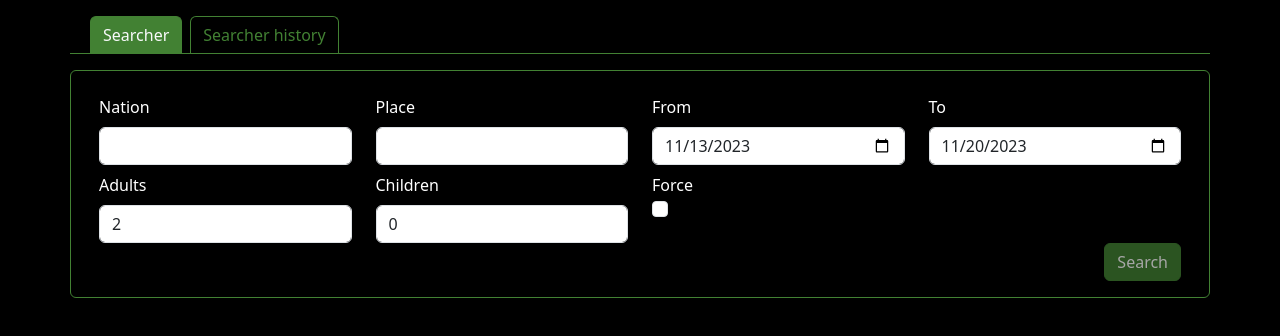
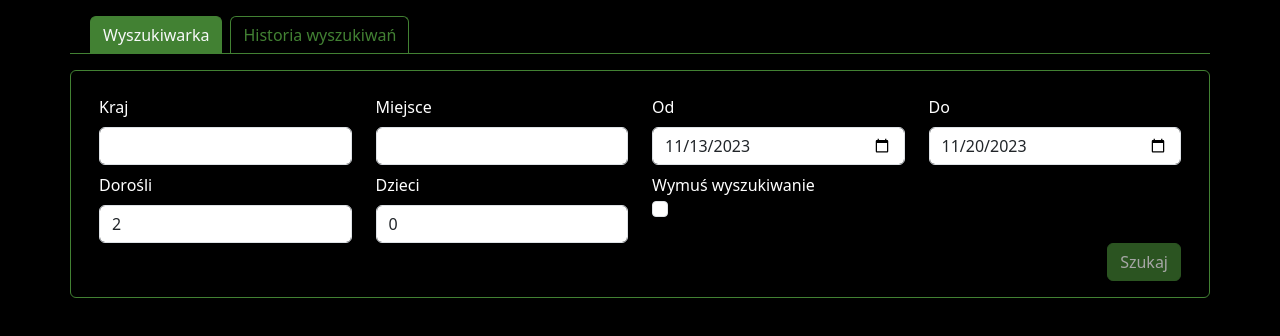
Before and after one commit to gorskimarcin96/vue_travel, a Vue app: page /searcher in a window 1280 px wide. Shown: the top 336 px of the page. Built offline with nearby package versions, Linux system fonts and the light colour scheme.

Commit message:
Translated app.

```diff
--- a/package.json
+++ b/package.json
@@ -14,6 +14,7 @@
     "axios": "^1.5.0",
     "bootstrap": "^5.3.1",
     "vue": "^3.3.4",
+    "vue-i18n": "^9.6.5",
     "vue-router": "^4.2.4"
   },
   "devDependencies": {
--- a/src/App.vue
+++ b/src/App.vue
@@ -6,10 +6,10 @@ import {RouterLink, RouterView} from 'vue-router'
   <header class="mt-3 border-success">
     <nav class="nav nav-tabs border-success container px-3">
       <RouterLink class="btn border-bottom-0 rounded-bottom-0 mx-1 border-success text-success" to="/searcher">
-        Searcher
+        {{ $t('main.searcher') }}
       </RouterLink>
       <RouterLink class="btn border-bottom-0 rounded-bottom-0 mx-1 border-success text-success" to="/searcher/history">
-        Searcher history
+        {{ $t('main.searcher_history') }}
       </RouterLink>
     </nav>
   </header>
--- a/src/api/travel.ts
+++ b/src/api/travel.ts
@@ -90,7 +90,7 @@ class travel {
                 data.title,
                 data.description,
                 data.url,
-                data.img,
+                data.image,
                 data.source,
                 data.money ? new Money(data.money.price, data.money.currency) : null,
             )));
--- /dev/null
+++ b/src/locales/pl.json
@@ -0,0 +1,26 @@
+{
+  "main": {
+    "searcher": "Wyszukiwarka",
+    "searcher_history": "Historia wyszukiwań",
+    "nation": "Kraj",
+    "place": "Miejsce",
+    "from": "Od",
+    "to": "Do",
+    "adults": "Dorośli",
+    "children": "Dzieci",
+    "errors": "Błedy",
+    "searching_finished": "Wyszukiwanie skończone",
+    "services": "Serwisy",
+    "created_at": "Utworzony",
+    "actions": "Akcje",
+    "yes": "tak",
+    "no": "nie",
+    "show": "pokaż",
+    "force_search": "Wymuś wyszukiwanie",
+    "search": "Szukaj",
+    "price_for_night": "Cena za noc",
+    "rate": "Ocena",
+    "details": "Detale",
+    "link_to_map": "Link do mapy"
+  }
+}
--- a/src/main.ts
+++ b/src/main.ts
@@ -5,7 +5,16 @@ import './assets/main.css'
 import {createApp} from 'vue'
 import App from './App.vue'
 import router from './router'
+import {createI18n} from "vue-i18n";
+import pl from "./locales/pl.json";
+
+const i18n = createI18n({
+    locale: "pl",
+    fallbackLocale: "pl",
+    messages: {pl},
+});
 
 createApp(App)
     .use(router)
+    .use(i18n)
     .mount('#app')
--- a/src/models/OptionalTrip.ts
+++ b/src/models/OptionalTrip.ts
@@ -7,7 +7,7 @@ export class OptionalTrip implements SourceInterface {
         public readonly _title: string,
         public readonly _description: string[],
         public readonly _url: string,
-        public readonly _img: string,
+        public readonly _image: string,
         public readonly _source: string,
         public readonly _money: Money | null
     ) {
@@ -29,8 +29,8 @@ export class OptionalTrip implements SourceInterface {
         return this._url;
     }
 
-    get img(): string {
-        return this._img;
+    get image(): string {
+        return this._image;
     }
 
     get source(): string {
--- a/src/views/SearcherHistoryView.vue
+++ b/src/views/SearcherHistoryView.vue
@@ -37,17 +37,17 @@ export default defineComponent({
     <table class="table table-dark mb-0">
       <thead>
       <tr>
-        <th>Nation</th>
-        <th>Place</th>
-        <th>From</th>
-        <th>To</th>
-        <th>Adults</th>
-        <th>Children</th>
-        <th>Errors</th>
-        <th>Completed</th>
-        <th>Services</th>
-        <th>Created at</th>
-        <th>Actions</th>
+        <th>{{ $t('main.nation') }}</th>
+        <th>{{ $t('main.place') }}</th>
+        <th>{{ $t('main.from') }}</th>
+        <th>{{ $t('main.to') }}</th>
+        <th>{{ $t('main.adults') }}</th>
+        <th>{{ $t('main.children') }}</th>
+        <th>{{ $t('main.errors') }}</th>
+        <th>{{ $t('main.searching_finished') }}</th>
+        <th>{{ $t('main.services') }}</th>
+        <th>{{ $t('main.created_at') }}</th>
+        <th>{{ $t('main.actions') }}</th>
       </tr>
       </thead>
       <tbody v-if="!isLoaded">
@@ -74,8 +74,8 @@ export default defineComponent({
           </div>
         </td>
         <td>
-          <span v-if="search.finished" class="badge bg-success">Yes</span>
-          <span v-else class="badge bg-danger">No</span>
+          <span v-if="search.finished" class="badge bg-success">{{ $t('main.yes') }}</span>
+          <span v-else class="badge bg-danger">{{ $t('main.no') }}</span>
         </td>
         <td>
             <span class="badge bg-light text-dark ms-1" v-for="counter in search.countServices">
@@ -84,7 +84,7 @@ export default defineComponent({
         </td>
         <td class="w-170px">{{ parseDateTime(search.createdAt) }}</td>
         <td>
-          <RouterLink :to="'/searcher/' + search.id">Show</RouterLink>
+          <RouterLink :to="'/searcher/' + search.id">{{ $t('main.show') }}</RouterLink>
         </td>
       </tr>
       </tbody>
--- a/src/views/SearcherView.vue
+++ b/src/views/SearcherView.vue
@@ -114,35 +114,35 @@ export default defineComponent({
   <div class="container">
     <div class="row border border-success rounded mb-3 p-3 text-white" v-on:keyup.enter="onEnter">
       <div class="col-3 mt-2">
-        <label for="nation" class="form-label">Nation</label>
+        <label for="nation" class="form-label">{{ $t('main.nation') }}</label>
         <input type="text" class="form-control" id="nation" v-model="nation">
       </div>
       <div class="col-3 mt-2">
-        <label for="place" class="form-label">Place</label>
+        <label for="place" class="form-label">{{ $t('main.place') }}</label>
         <input type="text" class="form-control" id="place" v-model="place">
       </div>
       <div class="col-3 mt-2">
-        <label for="from" class="form-label">From</label>
+        <label for="from" class="form-label">{{ $t('main.from') }}</label>
         <input type="date" class="form-control" id="from" v-model="from">
       </div>
       <div class="col-3 mt-2">
-        <label for="to" class="form-label">To</label>
+        <label for="to" class="form-label">{{ $t('main.to') }}</label>
         <input type="date" class="form-control" id="to" v-model="to">
       </div>
       <div class="col-3 mt-2">
-        <label for="adults" class="form-label">Adults</label>
+        <label for="adults" class="form-label">{{ $t('main.adults') }}</label>
         <input type="number" class="form-control" id="adults" min="1" step="1" pattern="\d+" v-model="adults">
       </div>
       <div class="col-3 mt-2">
-        <label for="children" class="form-label">Children</label>
+        <label for="children" class="form-label">{{ $t('main.children') }}</label>
         <input type="number" class="form-control" id="children" min="0" step="1" pattern="\d+" v-model="children">
       </div>
       <div class="col-3 mt-2">
-        <div><label class="form-check-label" for="force">Force</label></div>
+        <div><label class="form-check-label" for="force">{{ $t('main.force_search') }}</label></div>
         <input type="checkbox" class="form-check-input" id="force" v-model="force">
       </div>
       <div class="col-12 text-end">
-        <button type="submit" class="btn btn-success" @click="search" v-bind:disabled="saveIsDisabled">Search</button>
+        <button type="submit" class="btn btn-success" @click="search" v-bind:disabled="saveIsDisabled">{{ $t('main.search') }}</button>
       </div>
     </div>
   </div>
--- a/src/views/component/Hotel.vue
+++ b/src/views/component/Hotel.vue
@@ -30,15 +30,15 @@ export default defineComponent({
       </div>
       <div class="col-8">
         <div class="my-1">
-          Price for night:
+          {{ $t('main.price_for_night') }}:
           <money v-if="hotel.money" v-bind:money="hotel.money" v-bind:cssClass="'text-success fw-bolder'"/>
         </div>
         <div class="my-1" v-if="hotel.rate">
-          Rate:
+          {{ $t('main.rate') }}:
           <span class="text-success fw-bolder">{{ hotel.rate }}</span>
         </div>
         <div class="my-1">
-          Details:
+          {{ $t('main.details') }}:
           <ul>
             <li v-for="description in hotel.descriptions">{{ description }}</li>
           </ul>
--- a/src/views/component/OptionalTrip.vue
+++ b/src/views/component/OptionalTrip.vue
@@ -27,7 +27,7 @@ export default defineComponent({
     </div>
     <div class="card-body row">
       <div class="col-4">
-        <img class="card-img-bottom" v-bind:src="optionalTrip.img" v-bind:alt="optionalTrip.title">
+        <img class="card-img-bottom" v-bind:src="optionalTrip.image" v-bind:alt="optionalTrip.title">
       </div>
       <div class="col-8">
         <ul class="list-group list-group-flush">
--- a/src/views/component/TripPage.vue
+++ b/src/views/component/TripPage.vue
@@ -54,7 +54,7 @@ export default defineComponent({
     <div class="card-body" v-if="pageTrip.map">
       <iframe v-bind:src="pageTrip.map" loading="lazy" referrerpolicy="no-referrer-when-downgrade" class="w-100"
               height="500"/>
-      <a v-bind:href="pageTrip.map">Link to map.</a>
+      <a v-bind:href="pageTrip.map">{{ $t('main.link_to_map') }}.</a>
     </div>
   </div>
 </template>
```
